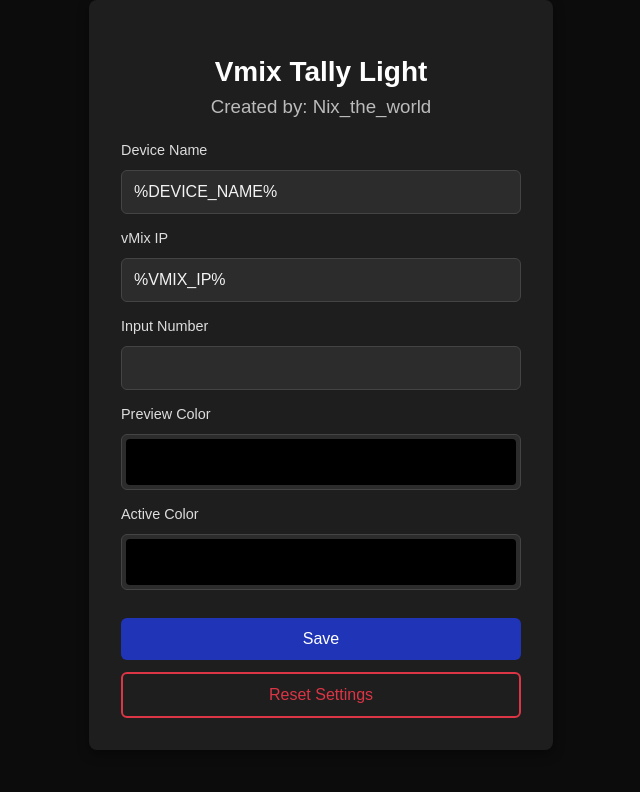
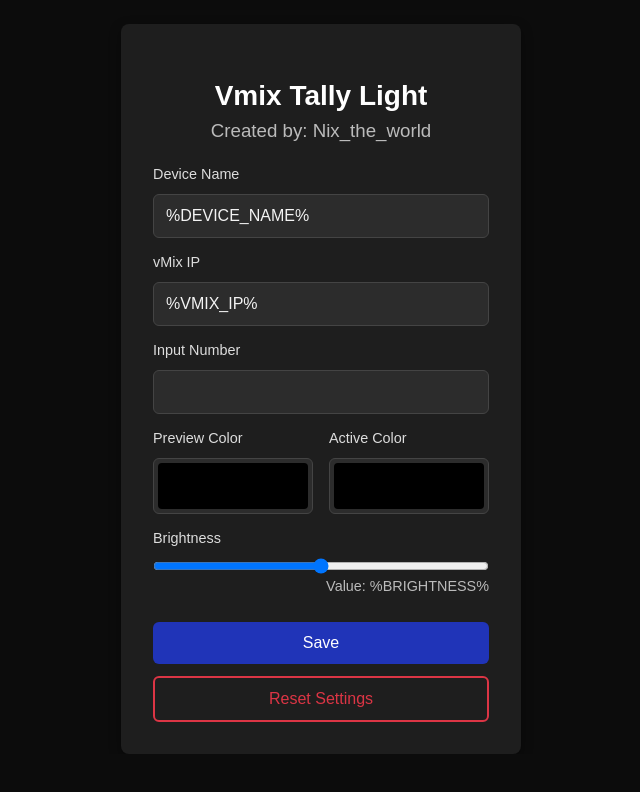
Before and after one commit to Nixtown/vMix-Tally-Light-Nixtown, a plain HTML site: page data/index.html in a window 1280 px wide. Shown: the whole page, without its empty margins (319-959 px from the left). Drawn offline with Linux system fonts and the light colour scheme.

Commit message:
vmixtallylight

```diff
--- a/data/index.html
+++ b/data/index.html
@@ -5,27 +5,26 @@
   <meta name="viewport" content="width=device-width, initial-scale=1.0" />
   <title>Tally Light</title>
   <style>
-    body, html {
+    html, body {
       font-family: 'Arial Rounded MT Bold', sans-serif;
       background-color: #0c0c0c;
       color: #f3f3f3;
       margin: 0;
       padding: 0;
       text-align: center;
+      overflow-x: hidden;
     }
 
     h1 {
       font-size: 1.75rem;
       color: #ffffff;
       margin: 1.5rem 0 0.5rem;
-      text-align: center;
     }
 
     h3 {
       color: #bbb;
       font-weight: normal;
       margin: 0.25rem 0 1.5rem;
-      text-align: center;
     }
 
     .wrap {
@@ -36,14 +35,16 @@
       display: inline-block;
       max-width: 400px;
       width: calc(100% - 2rem);
+      box-sizing: border-box;
+      margin-top: 24px;
     }
 
     label {
-      text-align: left;
       display: block;
       margin-bottom: 0.25rem;
       font-size: 0.9rem;
       color: #ddd;
+      text-align: left;
     }
 
     input[type="text"],
@@ -80,6 +81,18 @@
     input[type="color"]::-webkit-color-swatch {
       border: none;
       border-radius: 0.25rem;
+    }
+
+    input[type="range"] {
+      width: 100%;
+      margin: 0.5rem 0 0.25rem;
+    }
+
+    .range-value {
+      text-align: right;
+      font-size: 0.9rem;
+      color: #bbb;
+      margin-bottom: 1rem;
     }
 
     input:focus {
@@ -127,6 +140,23 @@
     a:hover {
       text-decoration: underline;
     }
+
+    .color-row {
+      display: flex;
+      gap: 1rem;
+      justify-content: space-between;
+    }
+
+    .color-group {
+      flex: 1;
+    }
+
+    @media (max-width: 480px) {
+      .color-row {
+        flex-direction: column;
+        gap: 0;
+      }
+    }
   </style>
 </head>
 <body>
@@ -144,11 +174,20 @@
       <label for="input_number">Input Number</label>
       <input type="number" id="input_number" name="input_number" value="%INPUT_NUMBER%" min="1" required />
 
-      <label for="preview_color">Preview Color</label>
-      <input type="color" id="preview_color" name="preview_color" value="%PREVIEW_COLOR%" required />
+      <div class="color-row">
+        <div class="color-group">
+          <label for="preview_color">Preview Color</label>
+          <input type="color" id="preview_color" name="preview_color" value="%PREVIEW_COLOR%" required />
+        </div>
+        <div class="color-group">
+          <label for="active_color">Active Color</label>
+          <input type="color" id="active_color" name="active_color" value="%ACTIVE_COLOR%" required />
+        </div>
+      </div>
 
-      <label for="active_color">Active Color</label>
-      <input type="color" id="active_color" name="active_color" value="%ACTIVE_COLOR%" required />
+      <label for="brightness">Brightness</label>
+      <input type="range" id="brightness" name="brightness" min="1" max="255" value="%BRIGHTNESS%" oninput="brightnessValue.textContent = brightness.value" />
+      <div class="range-value">Value: <span id="brightnessValue">%BRIGHTNESS%</span></div>
 
       <button type="submit">Save</button>
     </form>
```
Also changed, not shown: data/wifimanager_style.html (+9 -1 lines), 1 other file.
